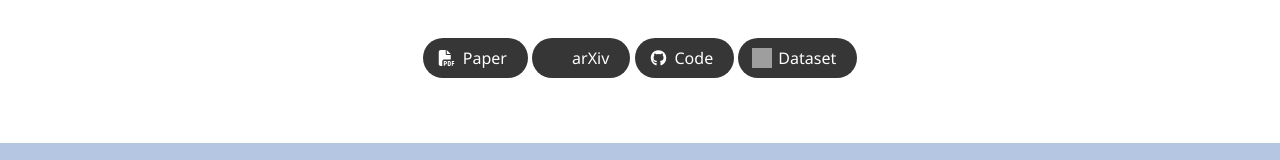
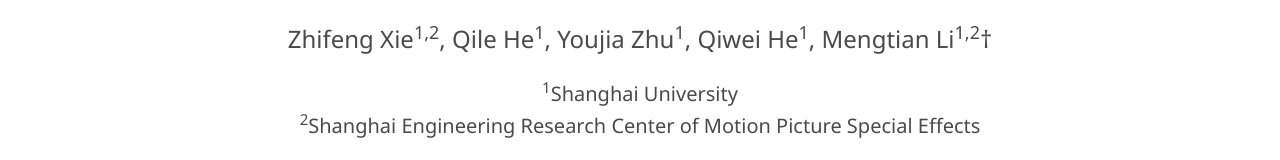
Before and after one commit to Apple-jun/FilmComposer.github.io, a plain HTML site: page index.html in a window 1280 px wide. Shown: the part 211-371 px from the top of the page. Drawn offline with nearby package versions, Linux system fonts and the light colour scheme; grey boxes are pictures that could not be loaded; some icons are missing; a web font is replaced by a local one.

Commit message:
Update index.html

```diff
--- a/index.html
+++ b/index.html
@@ -96,6 +96,17 @@
         <h1 class="title is-1 publication-title">
           FilmComposer: <br>LLM-Driven Music Production for Silent Film Clips
         </h1>
+
+        <!-- 新增的作者和单位信息 -->
+        <div class="author-info has-text-centered mt-4 mb-5">
+          <div class="subtitle is-4 has-text-weight-light"><span>Zhifeng Xie<sup>1,2</sup>,</span>
+            <span>Qile He<sup>1</sup>,</span>
+            <span>Youjia Zhu<sup>1</sup>,</span>
+            <span>Qiwei He<sup>1</sup>,</span>
+            <span>Mengtian Li<sup>1,2</sup>†</span></div>
+          <div class="subtitle is-5 has-text-weight-light mb-1"><sup>1</sup>Shanghai University</div>
+          <div class="subtitle is-5 has-text-weight-light"><sup>2</sup>Shanghai Engineering Research Center of Motion Picture Special Effects</div>
+        </div>
 
         <div class="column has-text-centered">
           <div class="publication-links">
```
